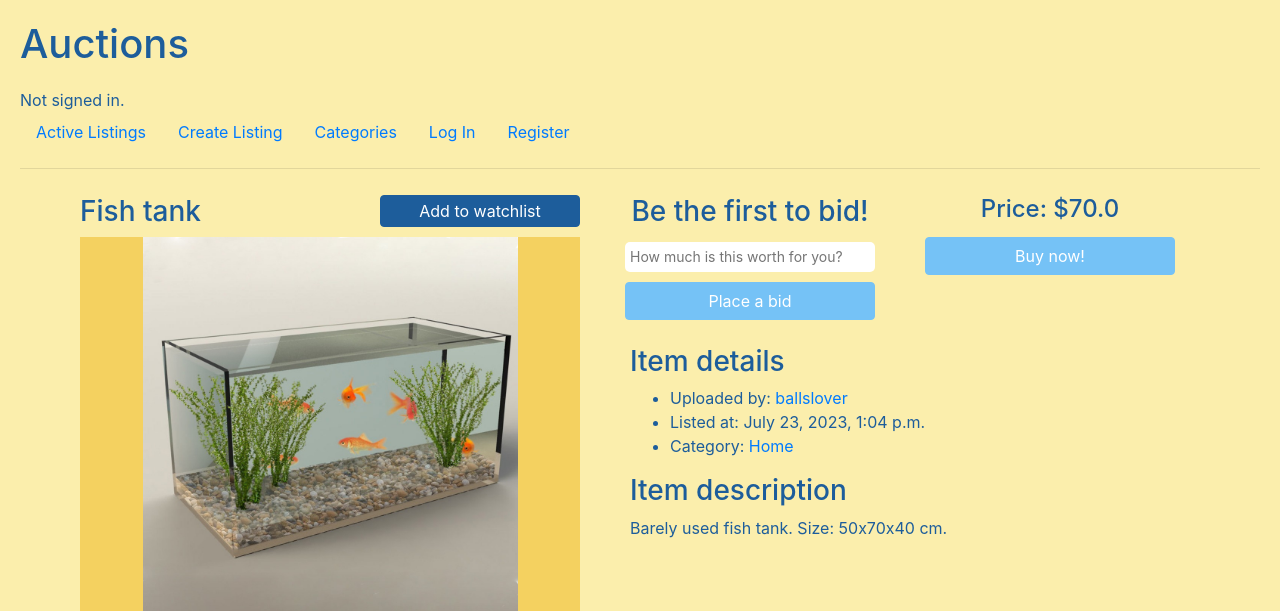
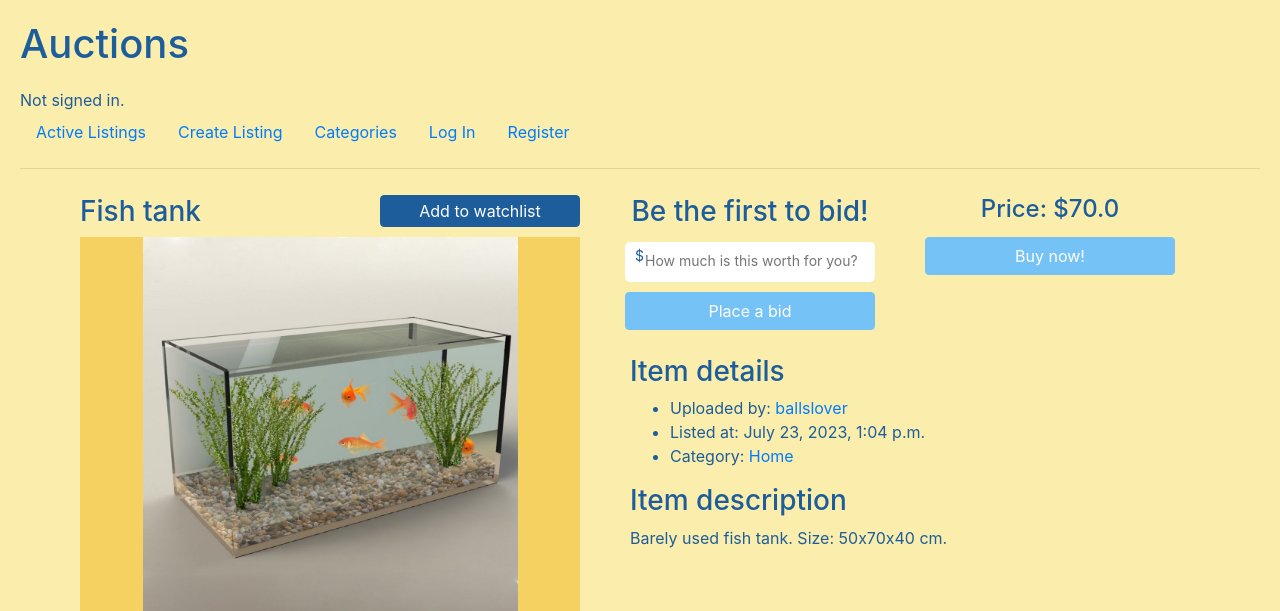
Before and after one commit to sandorbence/cs50, a Django app: page /listing/8 in a window 1280 px wide. Shown: the top 611 px of the page. Run offline with Django 4.2, Linux system fonts and the light colour scheme; data comes from the database, SQL or seed files in the repository; both versions use the stored data as it was after the commit; some libraries are stand-ins or nearby versions.

Commit message:
Add comments
Added comments to views and scripts. Changed input color to primary. Added
dollar signs before number inputs.

```diff
--- a/project2/auctions/static/auctions/styles.css
+++ b/project2/auctions/static/auctions/styles.css
@@ -15,6 +15,7 @@ h1 {
 input {
   border: none;
   border-radius: 5px;
+  color: #1D5D9B;
   background-color: #FBEEAC;
 }
 
@@ -25,7 +26,8 @@ input[type=file] {
 
 input[type=number] {
   height: 30px;
-  padding-left: 5px;
+  padding-bottom: 3px;
+  padding-left: 17px;
   width: 100px;
 }
 
@@ -166,6 +168,7 @@ textarea {
   font-size: 14px;
   line-height: 25px;
   margin: 0 !important;
+  position: relative;
   text-align: center;
   width: 100%;
 }
@@ -177,7 +180,10 @@ textarea {
 }
 
 #bid-form input {
+  font-size: 14px;
+  height: 40px;
   margin: 5px;
+  padding-left: 20px;
   width: 250px;
 }
 
@@ -193,6 +199,17 @@ textarea {
 
 #bids-container > div {
   width: 50%;
+}
+
+#bids-container > div > div {
+  display: inline-block;
+  position: relative;
+}
+
+#bids-container > div > div > div {
+  position: absolute;
+  right: 85px;
+  top: 2px;
 }
 
 #btn-watchlist {
@@ -224,6 +241,12 @@ textarea {
 
 #detail-container > div {
   margin: 20px 0 0 50px;
+}
+
+#dollar {
+  left: 55px;
+  position: absolute;
+  top: 48px;
 }
 
 #empty-space {
--- a/project2/auctions/static/auctions/styles.scss
+++ b/project2/auctions/static/auctions/styles.scss
@@ -20,6 +20,7 @@ h1 {
 input {
     border: none;
     border-radius: 5px;
+    color: $primary;
     background-color: $background;
 }
 
@@ -30,7 +31,8 @@ input[type=file] {
 
 input[type=number] {
     height: 30px;
-    padding-left: 5px;
+    padding-bottom: 3px;
+    padding-left: 17px;
     width: 100px;
 }
 
@@ -171,6 +173,7 @@ textarea {
     font-size: 14px;
     line-height: 25px;
     margin: 0 !important;
+    position: relative;
     text-align: center;
     width: 100%;
 }
@@ -182,7 +185,10 @@ textarea {
 }
 
 #bid-form input {
+    font-size: 14px;
+    height: 40px;
     margin: 5px;
+    padding-left: 20px;
     width: 250px;
 }
 
@@ -198,6 +204,17 @@ textarea {
 
 #bids-container>div {
     width: 50%;
+}
+
+#bids-container>div>div {
+    display: inline-block;
+    position: relative;
+}
+
+#bids-container>div>div>div {
+    position: absolute;
+    right: 85px;
+    top: 2px;
 }
 
 #btn-watchlist {
@@ -229,6 +246,12 @@ textarea {
 
 #detail-container>div {
     margin: 20px 0 0 50px;
+}
+
+#dollar {
+    left: 55px;
+    position: absolute;
+    top: 48px;
 }
 
 #empty-space {
--- a/project2/auctions/static/scripts/listing.js
+++ b/project2/auctions/static/scripts/listing.js
@@ -1,8 +1,10 @@
+// If item is added to the watchlist, change the button's style
 if (document.getElementById("watchlist")) {
     button = document.getElementById("btn-watchlist");
     button.classList.add("watching");
+
+    // Change button text on hover
     button.addEventListener("mouseover", () => {
-        button.classList.remove("btn-secondary")
         button.innerHTML = "Remove from watchlist"
     })
     button.addEventListener("mouseleave", () => {
@@ -10,6 +12,8 @@ if (document.getElementById("watchlist")) {
     })
 }
 
+// Display message at the top of the page,
+// then hide it
 if (document.getElementById("message")) {
     setTimeout(() => {
         document.getElementById("message").remove();
--- a/project2/auctions/static/scripts/new-listing.js
+++ b/project2/auctions/static/scripts/new-listing.js
@@ -11,6 +11,7 @@ function readURL(input) {
     }
 }
 
+// Add preview of selected image upon selecting
 document.getElementById("listing-image").addEventListener("change", function () {
     readURL(this);
 });
--- a/project2/auctions/templates/auctions/listing.html
+++ b/project2/auctions/templates/auctions/listing.html
@@ -15,7 +15,8 @@
                 <div>
                     <div id="description-container">
                         <h3>{{ listing.title }}</h3>
-                        <form action="{% url 'listing' listing.id %}" method="post">
+                        <form action="{% url 'listing' listing.id %}"
+                            method="post">
                             {% csrf_token %}
                             <input type="hidden" name="type" value="watchlist">
                             {% if listing in watchlist.listings.all %}
@@ -23,7 +24,8 @@
                             {% endif %}
                             {% if listing.active %}
                             <div>
-                                <button class="btn btn-secondary" type="submit" id="btn-watchlist">
+                                <button class="btn btn-secondary" type="submit"
+                                    id="btn-watchlist">
                                     {% if listing in watchlist.listings.all %}
                                     Watching!
                                     {% else %}
@@ -37,27 +39,31 @@
                     {% if listing.photo %}
                     <img src="{{ listing.photo.url }}" alt="{{ listing.title }}">
                     {% else %}
-                    <img src="{% static 'images/image.png' %}" alt="{{ listing.title }}">
+                    <img src="{% static 'images/image.png' %}"
+                        alt="{{ listing.title }}">
                     {% endif %}
                 </div>
                 <div id="detail-container">
                     {% if listing.active %}
                     <div id="bid-form">
                         {% if listing.user != user %}
+                        <div id="dollar">$</div>
                         <div>
                             {% if listing.bids.all.exists %}
                             <h4>Highest bid: ${{ highest_bid }}</h4>
                             {% else %}
                             <h3>Be the first to bid!</h3>
                             {% endif %}
-                            <form action="{% url 'listing' listing.id %}" method="post">
+                            <form action="{% url 'listing' listing.id %}"
+                                method="post">
                                 {% csrf_token %}
                                 {{ bid_form.value }}
                                 {{ bid_form.date.as_hidden }}
                                 {{ bid_form.user.as_hidden }}
                                 {{ bid_form.listing.as_hidden }}
                                 <input type="hidden" name="type" value="bid">
-                                <button class="btn btn-primary" type="submit">Place a bid</button>
+                                <button class="btn btn-primary" type="submit">Place
+                                    a bid</button>
                             </form>
                         </div>
                         {% else %}
@@ -73,18 +79,22 @@
                             <h4>Price: ${{ listing.price }}</h4>
                             {% if listing.user != user %}
                             {% if not highest_bid or listing.price > highest_bid %}
-                            <form action="{% url 'close' listing.id %}" method="post">
+                            <form action="{% url 'close' listing.id %}"
+                                method="post">
                                 {% csrf_token %}
                                 <input type="hidden" name="buy">
-                                <button class="btn btn-primary" type="submit">Buy now!</button>
+                                <button class="btn btn-primary" type="submit">Buy
+                                    now!</button>
                             </form>
                             {% endif %}
                             {% endif %}
                             {% if listing.user == user %}
                             <div>
-                                <form action="{% url 'close' listing.id %}" method="post">
+                                <form action="{% url 'close' listing.id %}"
+                                    method="post">
                                     {% csrf_token %}
-                                    <button class="btn btn-secondary" type="submit">Close auction</button>
+                                    <button class="btn btn-secondary"
+                                        type="submit">Close auction</button>
                                 </form>
                             </div>
                             {% endif %}
@@ -94,12 +104,14 @@
                     <div>
                         <h3>Item details</h3>
                         <ul>
-                            <li>Uploaded by: <a href="{% url 'user' listing.user.username %}">
+                            <li>Uploaded by: <a
+                                    href="{% url 'user' listing.user.username %}">
                                     {{ listing.user }}</a></li>
                             <li>Listed at: {{ listing.pub_date }}</li>
                             <li>Category:
                                 {% if listing.category %}
-                                <a href="{% url 'category' listing.category.title %}">{{ listing.category }}</a>
+                                <a href="{% url 'category' listing.category.title %}">
+                                    {{ listing.category }}</a>
                                 {% else %}
                                 None
                                 {% endif %}
@@ -114,9 +126,11 @@
                         {% endif %}
                         {% endif %}
                         {% if not listing.active and user == listing.user and listing.winner == user %}
-                        <form action="{% url 'close' listing.id %}" method="post">
+                        <form action="{% url 'close' listing.id %}"
+                            method="post">
                             {% csrf_token %}
-                            <button class="btn btn-secondary" type="submit">Reopen auction</button>
+                            <button class="btn btn-secondary" type="submit">Reopen
+                                auction</button>
                         </form>
                         {% endif %}
                     </div>
@@ -130,7 +144,8 @@
                     <li>
                         <div>
                             <div>
-                                <a href="{% url 'user' comment.user.username %}">{{ comment.user }}</a>
+                                <a href="{% url 'user' comment.user.username %}">
+                                    {{comment.user }}</a>
                             </div>
                             <div class="comment">
                                 {{ comment.text }}
@@ -152,9 +167,9 @@
                         <button type="submit" class="btn btn-secondary">Submit</button>
                     </form>
                     {% endif %}
+                </div>
             </div>
         </div>
     </div>
-</div>
-<script src="{% static 'scripts/listing.js' %}"></script>
-{% endblock %}
+    <script src="{% static 'scripts/listing.js' %}"></script>
+    {% endblock %}
--- a/project2/auctions/views.py
+++ b/project2/auctions/views.py
@@ -12,32 +12,41 @@ from datetime import datetime
 from .models import User, Listing, Bid, Comment, Category, Watchlist
 
 
+# Form for listing model
 class ListingForm(forms.ModelForm):
     class Meta:
         model = Listing
         fields = "__all__"
 
+    # Add initial values for the new listing page
     def __init__(self, *args, **kwargs):
+        # Id is needed for the preview script
         super(ListingForm, self).__init__(*args, **kwargs)
         self.fields["photo"].widget.attrs.update({
             "id": "listing-image",
         })
+        # Textarea placeholder
         self.fields["description"].widget.attrs.update({
             "placeholder": "Begin typing your description...",
         })
 
 
+# Form for bid model
 class BidForm(forms.ModelForm):
     class Meta:
         model = Bid
         fields = "__all__"
 
+    # Input field placeholder
     def __init__(self, *args, **kwargs):
         super(BidForm, self).__init__(*args, **kwargs)
         self.fields["value"].widget.attrs.update({
             "placeholder": "How much is this worth for you?"
         })
 
+    # Validate bid. If bid is smaller than already
+    # existing highest bid, or the bid step is not
+    # reached, the bid is invalid.
     def clean_bid(self, highest_bid, bid_step):
         bid = self.cleaned_data["value"]
         if bid <= highest_bid:
@@ -47,11 +56,13 @@ class BidForm(forms.ModelForm):
         return bid
 
 
+# Form for comment model
 class CommentForm(forms.ModelForm):
     class Meta:
         model = Comment
         fields = "__all__"
 
+    # New comment input placeholder
     def __init__(self, *args, **kwargs):
         super(CommentForm, self).__init__(*args, **kwargs)
         self.fields["text"].widget.attrs.update({
@@ -59,17 +70,22 @@ class CommentForm(forms.ModelForm):
         })
 
 
+# View for main route
 def index(request):
+    # New listings are posted here
     if request.method == "POST":
         form = ListingForm(request.POST, request.FILES)
         form.pub_date = datetime.now()
         form.user = request.user
+
         if form.is_valid():
             form.save()
         else:
             return render(request, "auctions/new-listing.html", {
                 "form": form
             })
+
+    # Show all active listings
     return render(request, "auctions/index.html", {
         "listings": Listing.objects.filter(active=True).all()
     })
@@ -94,6 +110,7 @@ def login_view(request):
                 "message": "Invalid username and/or password."
             })
     else:
+        # Redirect user to previously requested page
         if request.GET.get("next"):
             return render(request, "auctions/login.html", {
                 "next": request.GET.get("next")
@@ -133,13 +150,18 @@ def register(request):
         return render(request, "auctions/register.html")
 
 
+# View for listing page
 def listing(request, listing_id):
     if request.method == "POST":
         listing = Listing.objects.get(id=listing_id)
+
+        # Get highest bid if one exists
         if listing.bids.all().exists():
             highest_bid = listing.bids.all().order_by("-value").first().value
         else:
             highest_bid = None
+
+        # Only let user perform actions if they are logged in
         if not request.user.is_authenticated:
             message = "Please sign in."
             return render(request, "auctions/listing.html", {
@@ -149,6 +171,7 @@ def listing(request, listing_id):
                 "message": message,
                 "highest_bid": highest_bid
             })
+
         match request.POST.get("type"):
             case "bid":
                 form = BidForm(request.POST)
@@ -158,9 +181,15 @@ def listing(request, listing_id):
                         highest_bid = listing.bids.all().order_by("-value").first().value
                         bid_step = listing.bid_step
                         validate = form.clean_bid(highest_bid, bid_step)
+
+                        # Use previously defined validation
                         if validate != form.cleaned_data["value"]:
+
+                            # Bid was too low
                             if validate == "bid":
                                 message = "Bid must be higher than existing highest bid."
+
+                            # Bid step was not reached
                             else:
                                 message = "Bid step not reached. The minimum bid must be $" + \
                                     str(bid_step) + " higher."
@@ -170,18 +199,27 @@ def listing(request, listing_id):
                                 "comment_form": CommentForm(),
                                 "message": message
                             })
+
                     form.save()
+
+                    # Check if bid has reached price, and if so, close auction
+                    if form.cleaned_data["value"]>= listing.price:
+                        return redirect("close",listing_id=listing_id)
                 else:
                     raise Exception("Your bid was invalid.")
                 return redirect("listing", listing_id=listing_id)
+
             case "comment":
                 form = CommentForm(request.POST)
                 form.date = datetime.now()
+
                 if form.is_valid():
                     form.save()
                 else:
                     raise Exception("Something went wrong writing a comment.")
                 return redirect("listing", listing_id=listing_id)
+
+            # Add or remove item from watchlist
             case "watchlist":
                 watchlist = Watchlist.objects.get(user=request.user)
                 listing = listing
@@ -190,15 +228,21 @@ def listing(request, listing_id):
                 else:
                     watchlist.listings.add(listing)
                 return redirect("listing", listing_id=listing_id)
+
+    # Get request
     listing = Listing.objects.get(pk=listing_id)
     if listing.bids.all().exists():
         highest_bid = listing.bids.all().order_by("-value").first().value
     else:
         highest_bid = None
+
     bid_form = BidForm(
         initial={"user": request.user, "date": datetime.now(), "listing": listing})
+
     comment_form = CommentForm(
         initial={"user": request.user, "date": datetime.now(), "listing": listing})
+
+    # Create watchlist if user's first login
     if request.user.is_authenticated:
         if not Watchlist.objects.filter(user=request.user).exists():
             Watchlist.objects.create(user=request.user)
@@ -214,6 +258,7 @@ def listing(request, listing_id):
     })
 
 
+# View for adding a listing
 @login_required
 def new_listing(request):
     form = ListingForm(
@@ -223,6 +268,7 @@ def new_listing(request):
     })
 
 
+# View for user's watchlist
 @login_required
 def watchlist(request):
     try:
@@ -236,6 +282,7 @@ def watchlist(request):
     })
 
 
+# View for user profiles
 def user_profile(request, username):
     user = User.objects.get(username=username)
     return render(request, "auctions/user-profile.html", {
@@ -247,6 +294,7 @@ def user_profile(request, username):
     })
 
 
+# View for a specific category
 def category(request, title):
     category = Category.objects.get(title=title)
     return render(request, "auctions/category.html", {
@@ -255,25 +303,39 @@ def category(request, title):
     })
 
 
+# View for all categories
 def categories(request):
     return render(request, "auctions/categories.html", {
         "categories": Category.objects.all().order_by("title").values()
     })
 
 
+# View for closing and reopening a listing
 def close_listing(request, listing_id):
     listing = Listing.objects.get(id=listing_id)
+
+    # Close listing
     if listing.active:
+        # If no bids were made, the "winner" is the user
+        # who created the listing
         if not listing.bids.all().exists():
             listing.winner = request.user
+        # If a user clicked the "Buy now" button, they
+        # instantly win the auction
         elif request.POST.get("buy") != None:
             listing.winner = request.user
         else:
+        # If a bid on the item reached the buy price,
+        # the user who made the bid, wins the auction
             highest_bid = listing.bids.all().order_by("-value").first()
             user = highest_bid.user
             listing.winner = user
+
+        # Deactivate listing
         listing.active = False
         listing.save()
+
+    # Reopen listing
     else:
         listing.active = True
         listing.winner = None
```
Also changed, not shown: project2/auctions/templates/auctions/index.html (+0 -10 lines), project2/auctions/templates/auctions/new-listing.html (+16 -4 lines), project2/db.sqlite3, 1 other file.
